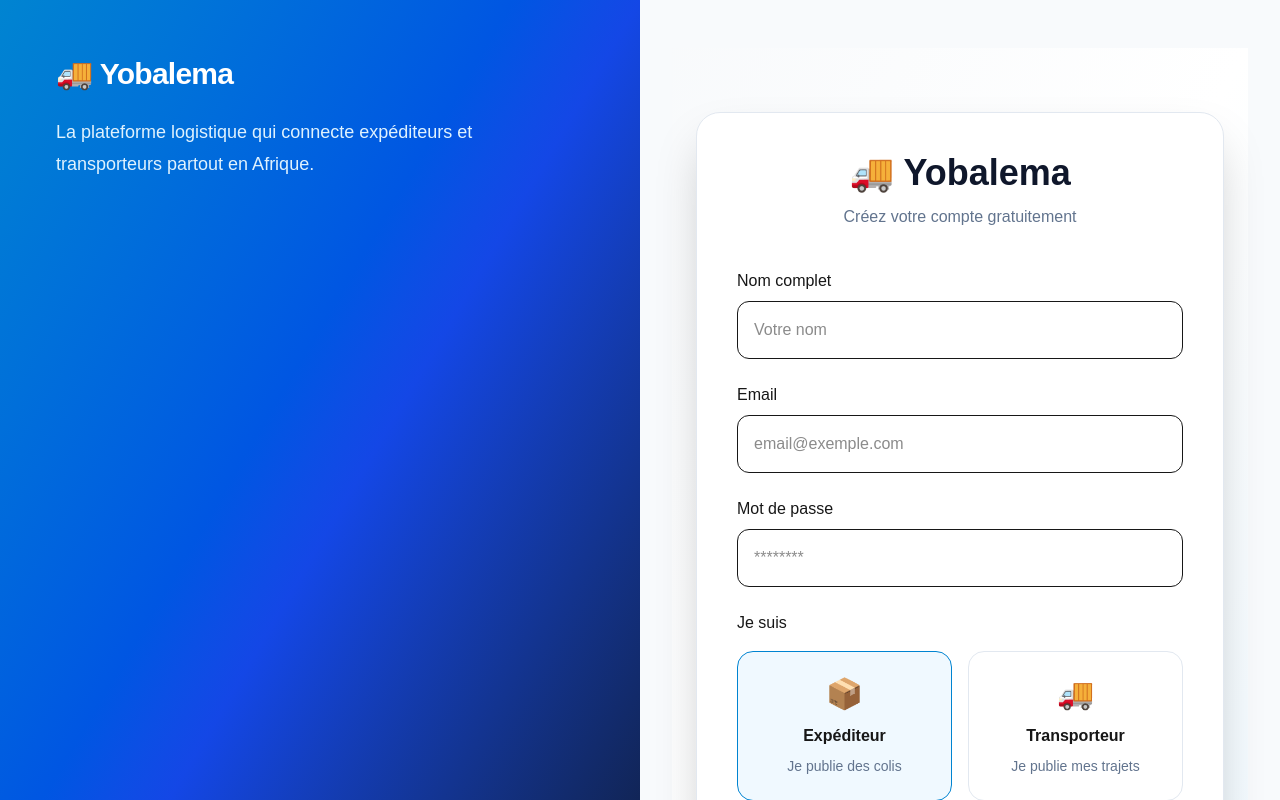
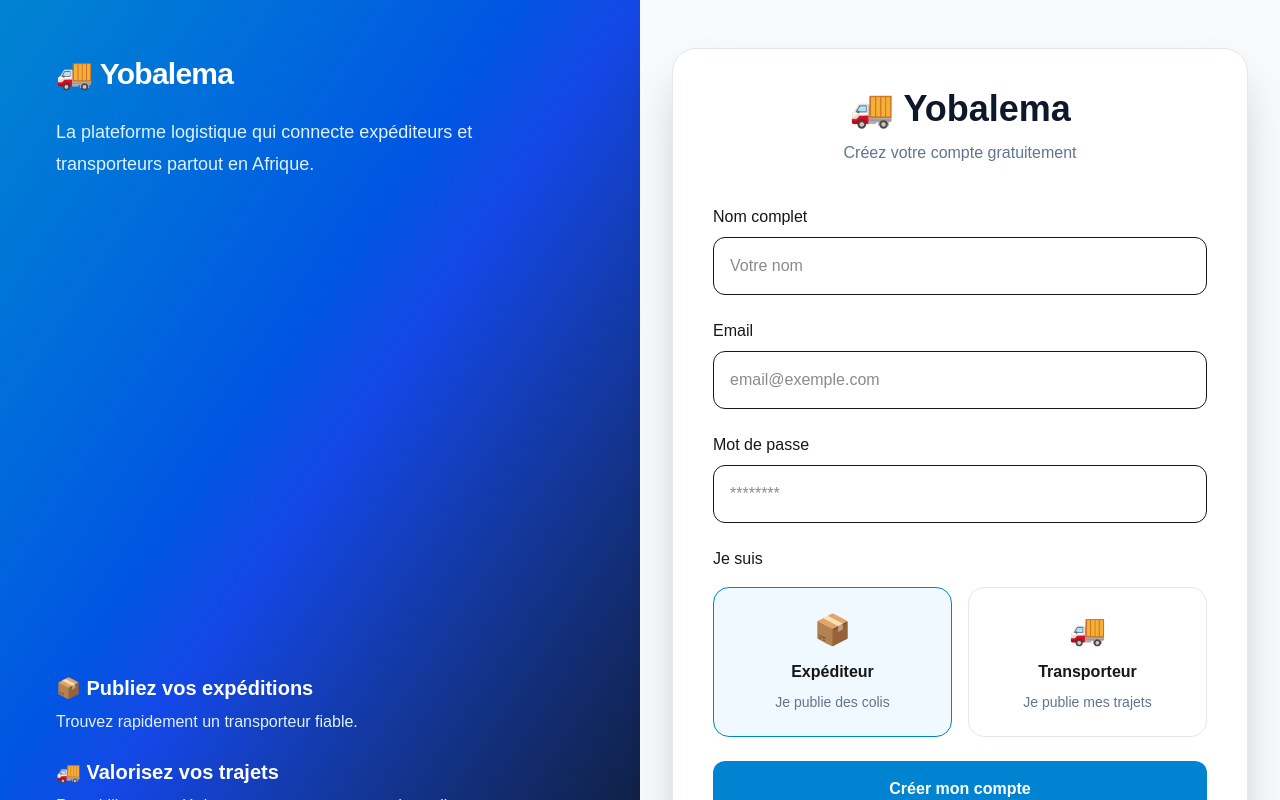
Before and after one commit to cherif-it/yobalema_mvp, a Next.js app: page /register in a window 1280 px wide. Shown: the top 800 px of the page. Built offline with nearby package versions, Linux system fonts and the light colour scheme.

Commit message:
add app/auth/register/page.tsx

```diff
--- a/app/(auth)/register/page.tsx
+++ b/app/(auth)/register/page.tsx
@@ -1,9 +1,5 @@
 import RegisterForm from "@/components/auth/RegisterForm";
 
 export default function RegisterPage() {
-  return (
-    <main className="min-h-screen bg-gradient-to-br from-slate-50 via-white to-sky-50 flex items-center justify-center px-6 py-16">
-      <RegisterForm />
-    </main>
-  );
+  return <RegisterForm />;
 }
```
